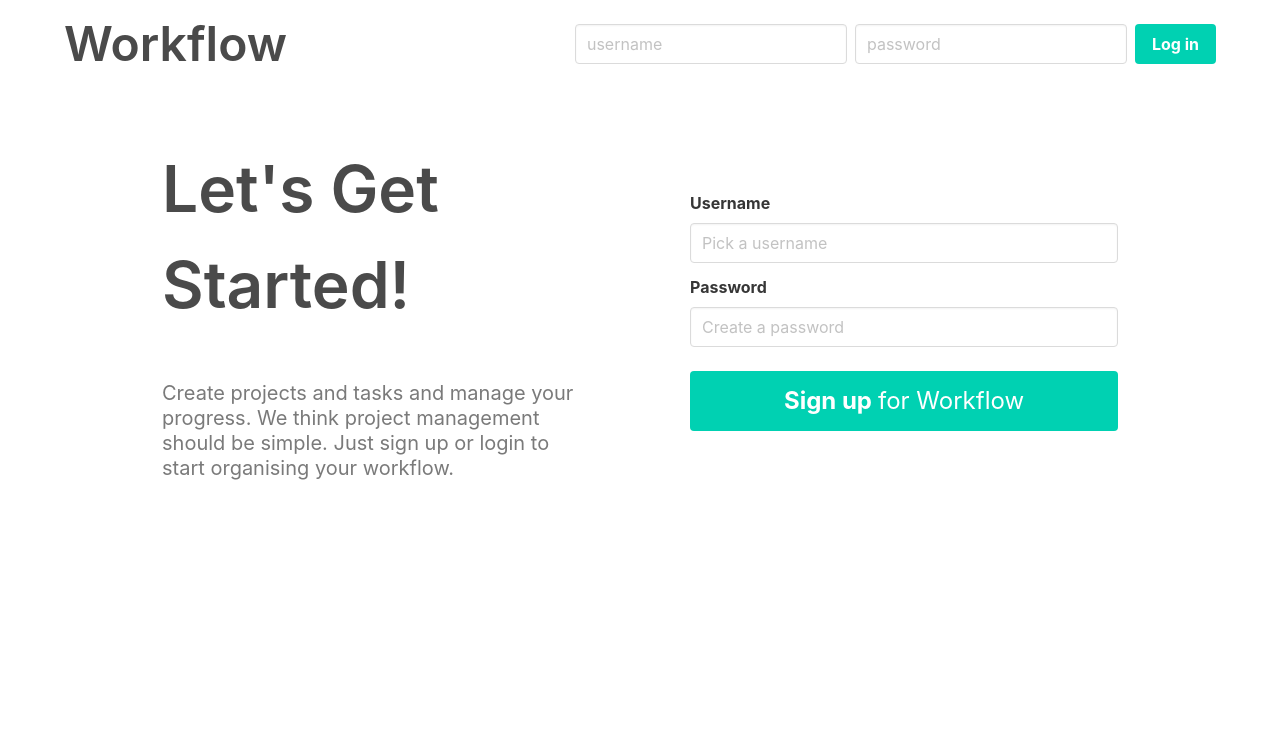
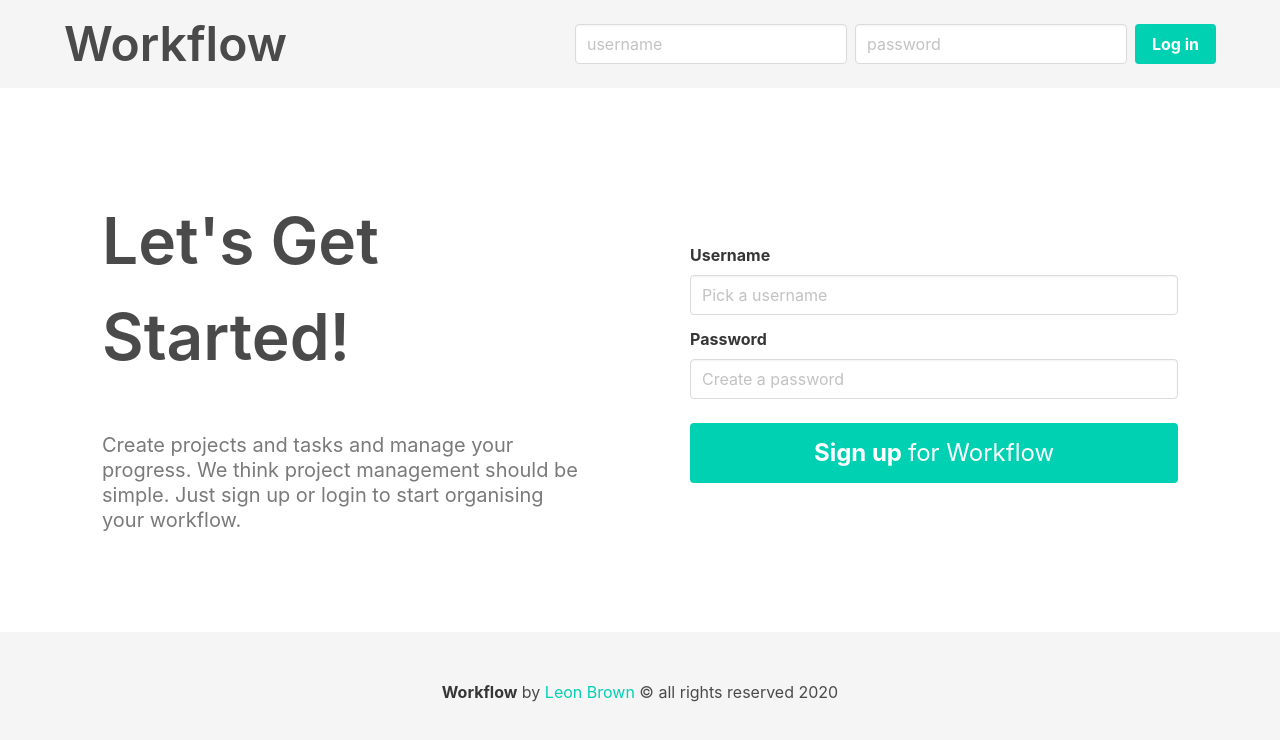
Before and after one commit to dencoseca/workflow, a React (Create React App) app: page / in a window 1280 px wide. Shown: the top 740 px of the page. Built offline with nearby package versions, Linux system fonts and the light colour scheme.

Commit message:
add footer and style Footer and Header to match

```diff
--- a/src/App.js
+++ b/src/App.js
@@ -5,6 +5,7 @@ import { useImmerReducer } from 'use-immer'
 
 // COMPONENTS
 import Header from './components/Header'
+import Footer from './components/Footer'
 import Welcome from './components/Welcome'
 import FlashMessages from './components/FlashMessages'
 import Home from './components/Home'
@@ -55,6 +56,7 @@ function App() {
         <FlashMessages messages={state.flashMessages} />
         <Header />
         {state.loggedIn ? <Home /> : <Welcome />}
+        <Footer />
       </DispatchContext.Provider>
     </StateContext.Provider>
   )
--- /dev/null
+++ b/src/components/Footer.js
@@ -0,0 +1,19 @@
+import React from 'react'
+
+function Footer() {
+  return (
+    <footer class="footer has-background-white-ter">
+      <div class="content has-text-centered">
+        <p>
+          <strong>Workflow</strong> by{' '}
+          <a className="has-text-primary" href="https://leonbrown.dev" target="_blank">
+            Leon Brown
+          </a>{' '}
+          &copy; all rights reserved 2020
+        </p>
+      </div>
+    </footer>
+  )
+}
+
+export default Footer
--- a/src/components/Header.js
+++ b/src/components/Header.js
@@ -9,12 +9,10 @@ function Header() {
 
   return (
     <>
-      <nav className="navbar" role="navigation" aria-label="main navigation">
+      <nav className="navbar has-background-white-ter" role="navigation" aria-label="main navigation">
         <div className="container">
           <div className="navbar-brand">
-            <a className="navbar-item" href="/">
-              Workflow
-            </a>
+            <span className="navbar-item">Workflow</span>
 
             <a href="/" role="button" className="navbar-burger burger" aria-label="menu" aria-expanded="false" data-target="navbarBasicExample">
               <span aria-hidden="true"></span>
--- a/src/components/Welcome.js
+++ b/src/components/Welcome.js
@@ -46,7 +46,7 @@ function Welcome() {
 
   return (
     <Page title="Welcome">
-      <div className="welcome--main-container mt-6 mx-6 columns">
+      <div className="welcome--main-container columns">
         <div className="welcome--sub-container column is-one-half">
           <h1 className="welcome--title mb-6">Let's Get Started!</h1>
           <p className="subtitle has-text-grey">
--- a/src/index.scss
+++ b/src/index.scss
@@ -20,6 +20,7 @@
 .welcome {
   &--main-container {
     height: 350px;
+    margin-top: 100px;
   }
 
   &--sub-container {
@@ -207,6 +208,13 @@
   }
 }
 
+.footer {
+  position: absolute;
+  bottom: 0;
+  left: 0;
+  width: 100%;
+}
+
 // FLOATING ALERTS
 .floating-alert {
   font-weight: bold;
```
